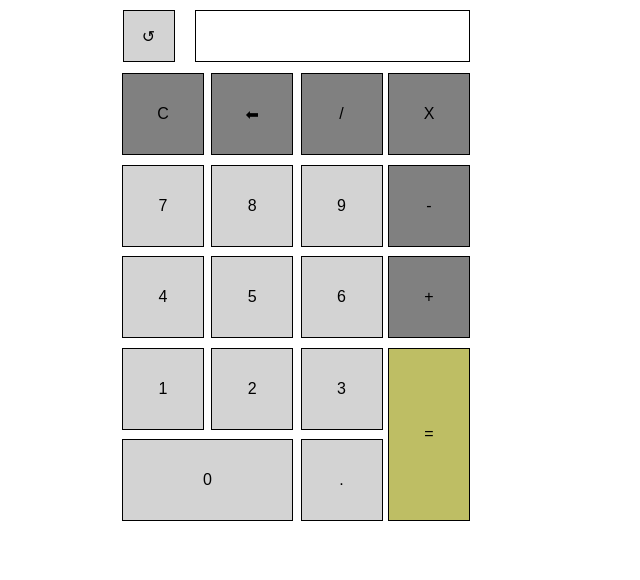
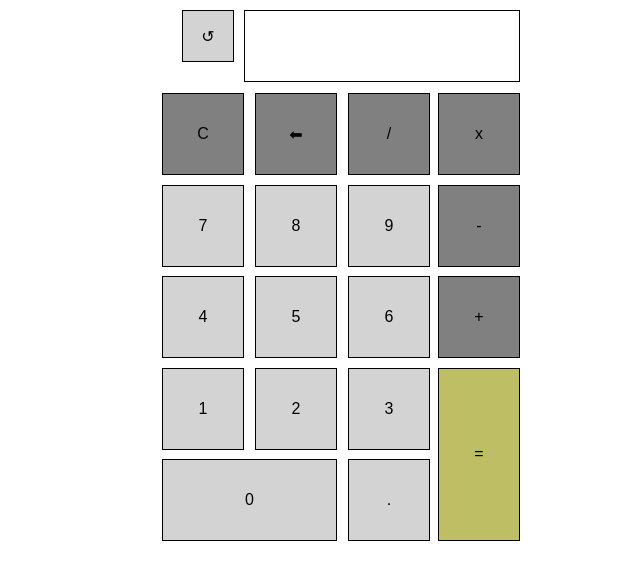
Before and after one commit to AlonsoMartinToledano/web-frontend, a React (Create React App) app in the folder calculator-react/: page / in a window 1280 px wide. Shown: the top 580 px of the page, without its empty margins (344-984 px from the left). Built offline with nearby package versions, Linux system fonts and the light colour scheme.

Commit message:
Scientific

```diff
--- a/calculator-react/src/App.css
+++ b/calculator-react/src/App.css
@@ -1,5 +1,4 @@
 .App {
   display: flex;
-  flex-direction: column;
-  align-items: center;
+  justify-content: center;
 }
--- a/calculator-react/src/App.jsx
+++ b/calculator-react/src/App.jsx
@@ -1,13 +1,15 @@
 import React, { Component } from 'react';
 import './App.css';
 
-import Header from "./components/Header";
-import Buttons from "./components/Buttons";
+import Calculator from "./components/Calculator"
 
 class App extends Component {
 
   state = {
-    operation: ""
+    operation: "",
+    result1: "",
+    result2: "",
+    mode: 0
   }
 
   onButtonHandler = (newOperation) => {
@@ -17,8 +19,31 @@ class App extends Component {
   }
 
   onEqualHandler = () => {
-    const operation = eval(this.state.operation);
-    this.setState({operation})
+    let operation = this.state.operation;
+
+    this.setState({result2: this.state.result1});
+    this.setState({result1: this.state.operation});
+
+    if (this.state.operation.includes("sin(")) {
+      operation = operation.replace("sin(", '');
+      operation = operation.replace(")", "");
+      operation = Math.sin(operation);
+    }
+    else if (operation.includes("cos(")) {
+      operation = operation.replace("cos(", '');
+      operation = operation.replace(")", "");
+      operation = Math.cos(operation);
+    }
+    else if (operation.includes("tan(")) {
+      operation = operation.replace("tan(", '');
+      operation = operation.replace(")", "");
+      operation = Math.tan(operation);
+    }
+    else {
+      operation = eval(this.state.operation);
+    }
+
+    this.setState({operation});
   }
 
   onCHandler = (operation) => {
@@ -31,11 +56,16 @@ class App extends Component {
     this.setState({operation});
   }
 
+  onModeHandler = () => {
+    const oldMode = this.state.mode;
+    const mode = !oldMode;
+    this.setState({mode});
+  }
+
   render() {
     return (
       <div className="App">
-        <Header data={this.state} />
-        <Buttons data={this.state} onClick={{onButton: this.onButtonHandler, onEqual: this.onEqualHandler, onC: this.onCHandler, onDelete: this.onDeleteHandler}} />
+        <Calculator data={this.state} onClick={{onButton: this.onButtonHandler, onEqual: this.onEqualHandler, onC: this.onCHandler, onDelete: this.onDeleteHandler, onMode: this.onModeHandler}}/>
       </div>
     );
   }
--- a/calculator-react/src/components/Buttons.jsx
+++ b/calculator-react/src/components/Buttons.jsx
@@ -3,9 +3,24 @@ import "./styles.css";
 
 const Buttons = (props) => {
     const {onButton, onEqual, onC, onDelete} = props.onClick;
+    const {data} = props;
+
+    let scientific = <div></div>;
+
+    if(data.mode){
+        scientific =
+            <div className="ButtonsScientific">
+                <div className="ButtonOperation" onClick={ () => onButton("sin(") }>sin(</div>
+                <div className="ButtonOperation" onClick={ () => onButton("cos(") }>cos(</div>
+                <div className="ButtonOperation" onClick={ () => onButton("tan(") }>tan(</div>
+                <div className="ButtonOperation" onClick={ () => onButton("(") }>(</div>
+                <div className="ButtonOperation" onClick={ () => onButton(")") }>)</div>
+            </div>
+    }
 
     return (
         <div className="Buttons">
+            {scientific}
             <div className="ButtonsRow">
                 <div className="ButtonOperation" onClick={ () => onC("") }>C</div>
                 <div className="ButtonOperation" onClick={onDelete}>⬅</div>
@@ -23,12 +38,11 @@ const Buttons = (props) => {
                 <div className="Button" onClick={ () => onButton(".") }>.</div>
             </div>
             <div className="ButtonsColumn">
-                <div className="ButtonOperation" onClick={ () => onButton("*") }>X</div>
+                <div className="ButtonOperation" onClick={ () => onButton("*") }>x</div>
                 <div className="ButtonOperation" onClick={ () => onButton("-") }>-</div>
                 <div className="ButtonOperation" onClick={ () => onButton("+") }>+</div>
                 <div className="ButtonEqual" onClick={onEqual}>=</div>
             </div>
-
         </div>
     )
 }
--- /dev/null
+++ b/calculator-react/src/components/Calculator.jsx
@@ -0,0 +1,18 @@
+import React from 'react';
+import "./styles.css";
+
+import Header from "./Header";
+import Buttons from "./Buttons";
+
+const Calculator = (props) => {
+    const {data, onClick} = props;
+    return (
+        <div className="Calculator">
+            <Header data={data} onClick={onClick}/>
+            <Buttons data={data} onClick={onClick} />
+        </div>
+
+    )
+}
+
+export {Calculator as default};
--- a/calculator-react/src/components/Header.jsx
+++ b/calculator-react/src/components/Header.jsx
@@ -1,17 +1,19 @@
 import React from 'react';
 import "./styles.css";
 
-const Display = (props) => {
+const Header = (props) => {
     const {data} = props;
+    const {onMode} = props.onClick;
     return (
         <div className="Header">
-            <div className="ChangeButton">↺</div>
-            <div className="Display">
-                {data.operation}
-            </div>
+            <div className="ChangeButton" onClick={onMode}>↺</div>
+                <div className="Display">
+                    <div className="Result">{data.result2}</div>
+                    <div className="Result">{data.result1}</div>
+                    <div className="Operation">{data.operation}</div>
+                </div>
         </div>
-
     )
 }
 
-export {Display as default};
+export {Header as default};
--- a/calculator-react/src/components/styles.css
+++ b/calculator-react/src/components/styles.css
@@ -1,6 +1,41 @@
+.Calculator {
+    display: flex;
+    flex-direction: column;
+    justify-content: flex-end;
+}
+
 .Header {
     display: flex;
     flex-direction: row;
+    justify-content: flex-end;
+    align-content: flex-end;
+}
+
+.Display {
+    display: flex;
+    flex-direction: column;
+    justify-content: flex-end;
+    justify-content: space-between;
+
+    width: 264px;
+    height: 60px;
+    border: 1px solid black;
+    margin-right: 1px;
+    margin-top: 10px;
+    margin-bottom: 10px;
+    padding: 5px;
+    text-align: right;
+}
+
+.Operation {
+    width: 264px;
+    height: 20px;
+}
+
+.Result {
+    color: gray;
+    width: 264px;
+    height: 20px;
 }
 
 .ChangeButton {
@@ -16,20 +51,25 @@
     padding: 15px;
 }
 
-.Display {
-    width: 243px;
-    height: 20px;
-    border: 1px solid black;
-    margin: 10px;
-    padding: 15px;
-    text-align: right;
-}
+.ChangeButton:hover {filter: opacity(.5);}
 
 .Buttons {
     display: flex;
     flex-direction: row;
+    justify-content: flex-end;
 
-    width: 350px;
+    width: 450px;
+    height: 450px;
+}
+
+.ButtonsScientific {
+    display: flex;
+    flex-direction: row;
+    flex-wrap: wrap;
+    justify-content: space-between;
+    align-content: space-between;
+
+    width: 20%;
     height: 450px;
 }
 
@@ -40,7 +80,7 @@
     justify-content: space-between;
     align-content: space-between;
 
-    width: 75%;
+    width: 60%;
     height: 450px;
 }
 
@@ -51,7 +91,7 @@
     justify-content: space-between;
     align-content: flex-end;
 
-    width: 25%;
+    width: 20%;
     height: 450px;
 }
 
@@ -68,6 +108,8 @@
     padding: 5px;
 }
 
+.Button:hover {filter: opacity(.5);}
+
 .ButtonOperation {
     display: flex;
     align-items: center;
@@ -80,6 +122,8 @@
     margin: 1px;
     padding: 5px;
 }
+
+.ButtonOperation:hover {filter: opacity(.5);}
 
 .ButtonEqual {
     display: flex;
@@ -94,6 +138,8 @@
     padding: 5px;
 }
 
+.ButtonEqual:hover {filter: opacity(.5);}
+
 .ButtonZero {
     display: flex;
     align-items: center;
@@ -101,8 +147,10 @@
 
     border: 1px solid black;
     background-color: lightgray;
-    width: 159px;
+    width: 163px;
     height: 70px;
     margin: 1px;
     padding: 5px;
 }
+
+.ButtonZero:hover {filter: opacity(.5);}
```
